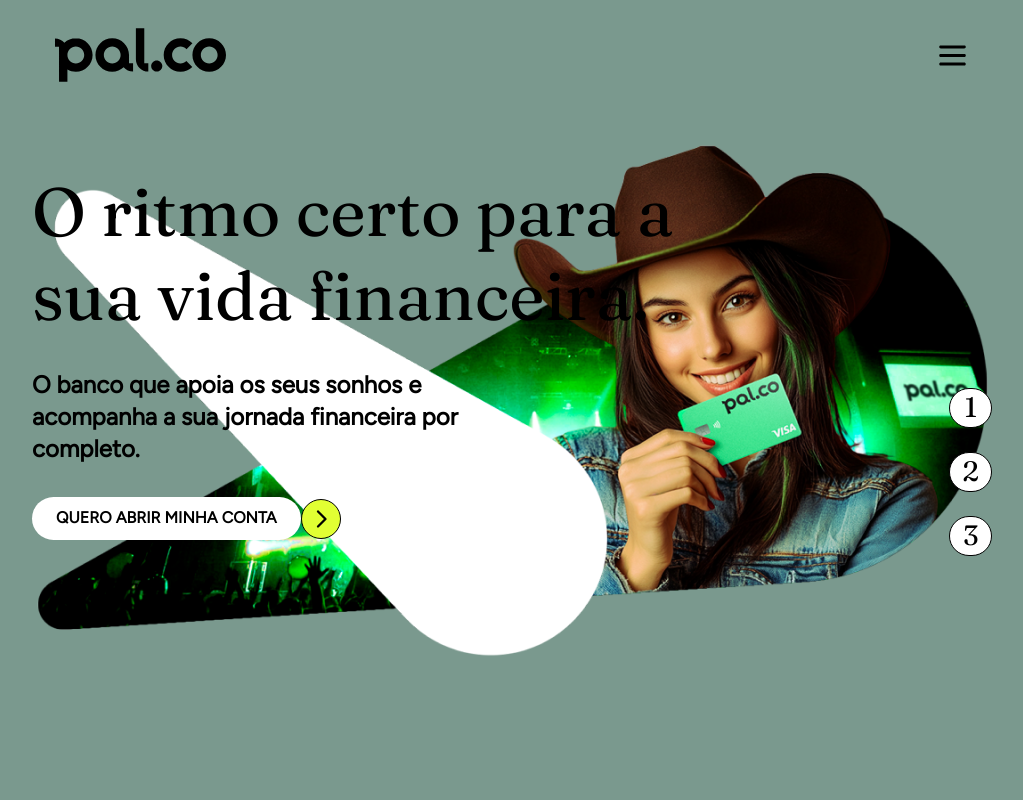
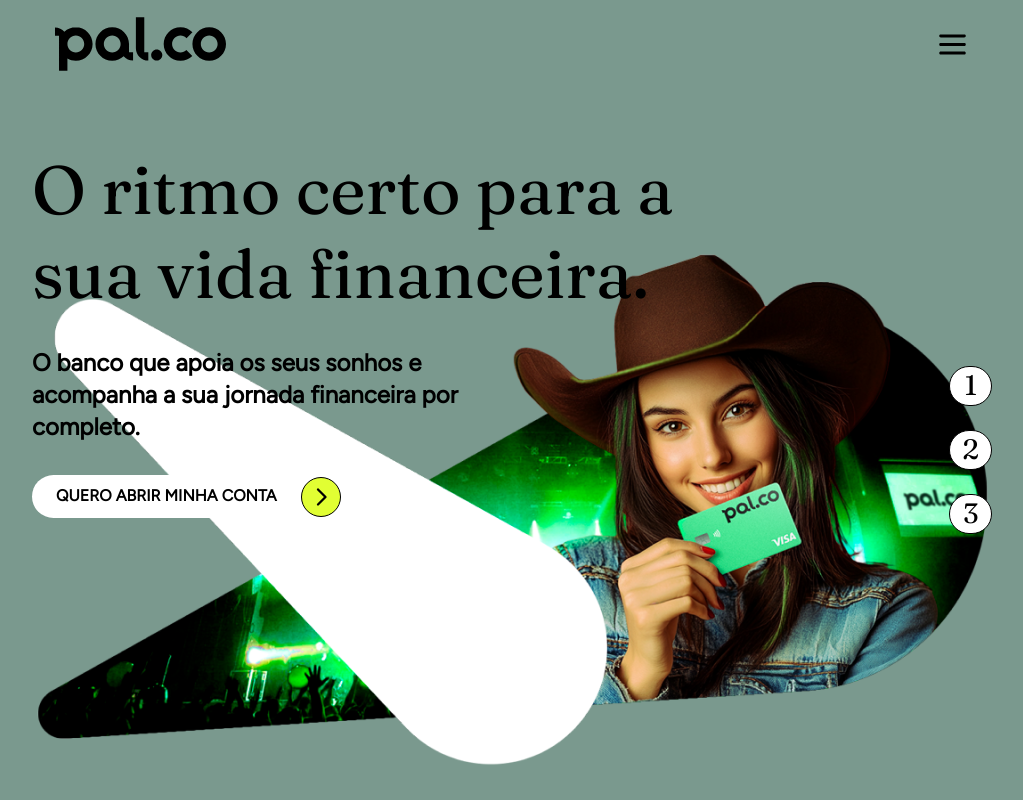
Before and after one commit to rafa-el88/pal.co-lp, a plain HTML site: page index.html in a window 1280 px wide. Shown: the top 800 px of the page, without its empty margins (128-1151 px from the left). Drawn offline with nearby package versions, Linux system fonts and the light colour scheme.

Commit message:
fix height header tablet

```diff
--- a/style.css
+++ b/style.css
@@ -824,7 +824,7 @@
   background-color: var(--primary-gray-stage-gray-500); */
 
   display: flex;
-  height: var(--header2-height);
+  height: var(--header-height);
   align-items: center;
   justify-content: space-between;
   padding: var(--tokens-spacing-system-spacing-xxxl) 182px var(--tokens-spacing-system-spacing-xxxl) 182px;
@@ -847,7 +847,7 @@
   align-items: center;
   position: relative;
   background-color: var(--primary-gray-stage-gray-500);
-  padding: var(--header2-height);
+  padding: var(--header-height);
 }
 
 .element-institucional .slide-2 {
@@ -863,9 +863,9 @@
 
 .element-institucional .palco-mulher-cartao {
   position: absolute;
- /* width: 960px;  */
+  width: 960px;
   height: 521px;
-  top: 30px;
+  top: 161px;
   left: 32px;
   object-fit: cover;
 }
@@ -1712,12 +1712,6 @@
 }
 
 .element-institucional .header-3 {
-  /*display: flex;
-  width: 1920px;
-  align-items: flex-start;
-  position: relative;
-  flex: 0 0 auto;
-  background-color: var(--primary-gray-stage-gray-500);*/
   display: flex;
   height: var(--header2-height);
   align-items: center;
```
